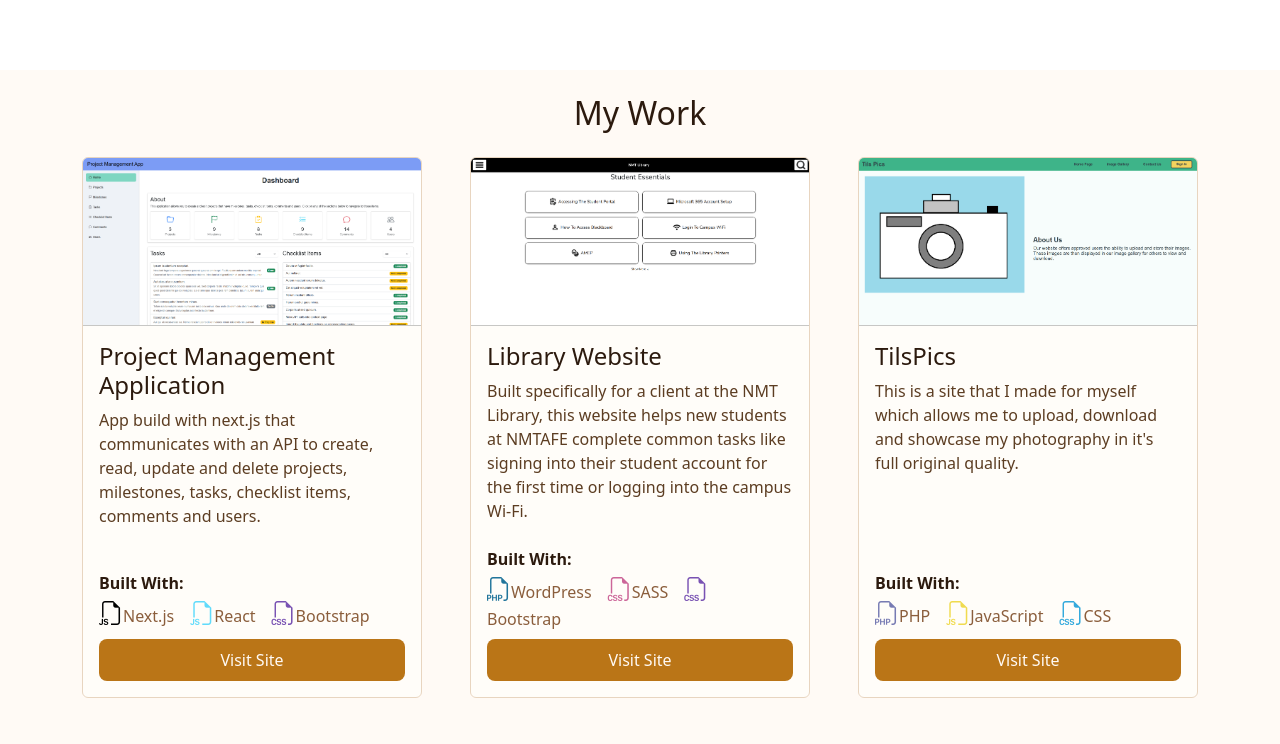
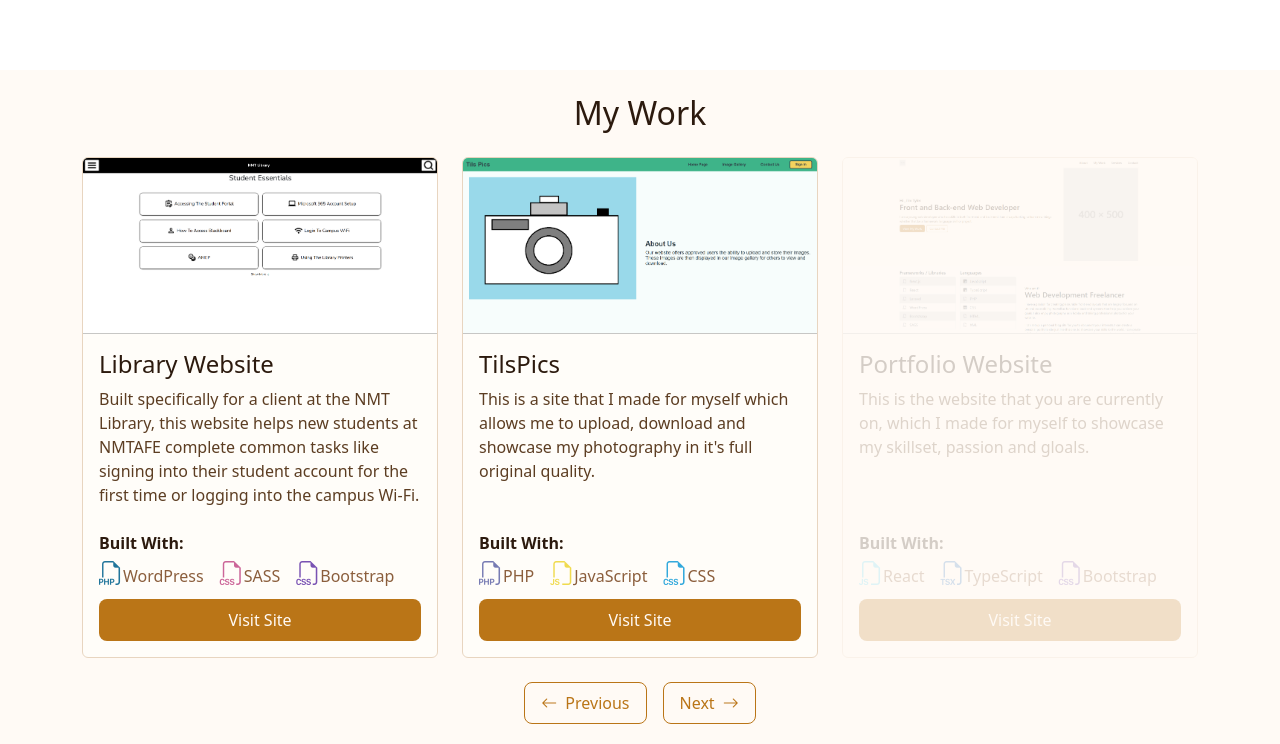
Before and after one commit to Tyler-de-Wit/portfolio-site-react, a React (Vite) app: page / in a window 1280 px wide. Shown: the part 1293-2037 px from the top of the page. Built offline with nearby package versions, Linux system fonts and the light colour scheme.

Commit message:
feat: Turn the project cards into a carousel which automatically cycles through each card until the previous or next button is pressed

```diff
--- a/src/App.css
+++ b/src/App.css
@@ -175,3 +175,15 @@ header {
     transform: translateX(0);
   }
 }
+
+.fade-in {
+  animation: fadeIn 0.8s ease-out forwards;
+}
+@keyframes fadeIn {
+  0% {
+    opacity: 0;
+  }
+  100% {
+    opacity: 1;
+  }
+}
--- a/src/components/MyWorkSection.tsx
+++ b/src/components/MyWorkSection.tsx
@@ -1,13 +1,52 @@
 import projectCards from "../data/projectCards";
+import { useState, useEffect } from "react";
 
 const MyWorkSection = () => {
+  const [startIndex, setStartIndex] = useState(0);
+  const [buttonClicked, setButtonClicked] = useState(false);
+
+  // Calculate the current visible project cards
+  const visibleProjectCards = Array.from({ length: 3 }, (_, i) => {
+    return projectCards[(startIndex + i) % projectCards.length];
+  });
+
+  // Handle previous card button press
+  const handlePreviousProjectCard = () => {
+    setStartIndex(
+      (prev) => (prev - 1 + projectCards.length) % projectCards.length,
+    );
+    setButtonClicked(true);
+  };
+
+  // Handle next card button press
+  const handleNextProjectCard = () => {
+    cycleToNextProjectCard();
+    setButtonClicked(true);
+  };
+
+  // Move the visible project cards along once
+  const cycleToNextProjectCard = () => {
+    setStartIndex((prev) => (prev + 1) % projectCards.length);
+  };
+
+  // Cycle through projects every 6 seconds
+  useEffect(() => {
+    if (!buttonClicked) {
+      const interval = setInterval(() => {
+        cycleToNextProjectCard();
+      }, 6000);
+
+      return () => clearInterval(interval);
+    }
+  }, [buttonClicked]);
+
   return (
     <>
       <h2 className="text-center mb-4 pt-4 heading-text">My Work</h2>
       <div className="container pb-5">
-        <div className="row g-5">
-          {projectCards.map((project) => (
-            <div className="col-12 col-md-6 col-lg-4" key={project.id}>
+        <div className="row g-4">
+          {visibleProjectCards.map((project) => (
+            <div className="col-12 col-md-6 col-lg-4 fade-in" key={project.id}>
               <div className="card h-100 card-background thin-border">
                 <a href={project.linkHref}>
                   <img
@@ -50,6 +89,20 @@ const MyWorkSection = () => {
               </div>
             </div>
           ))}
+          <div className="text-center">
+            <button
+              onClick={handlePreviousProjectCard}
+              className="btn button-link-2 me-2"
+            >
+              <i className="bi bi-arrow-left me-2"></i>Previous
+            </button>
+            <button
+              onClick={handleNextProjectCard}
+              className="btn button-link-2 ms-2"
+            >
+              Next<i className="bi bi-arrow-right ms-2"></i>
+            </button>
+          </div>
         </div>
       </div>
     </>
```
